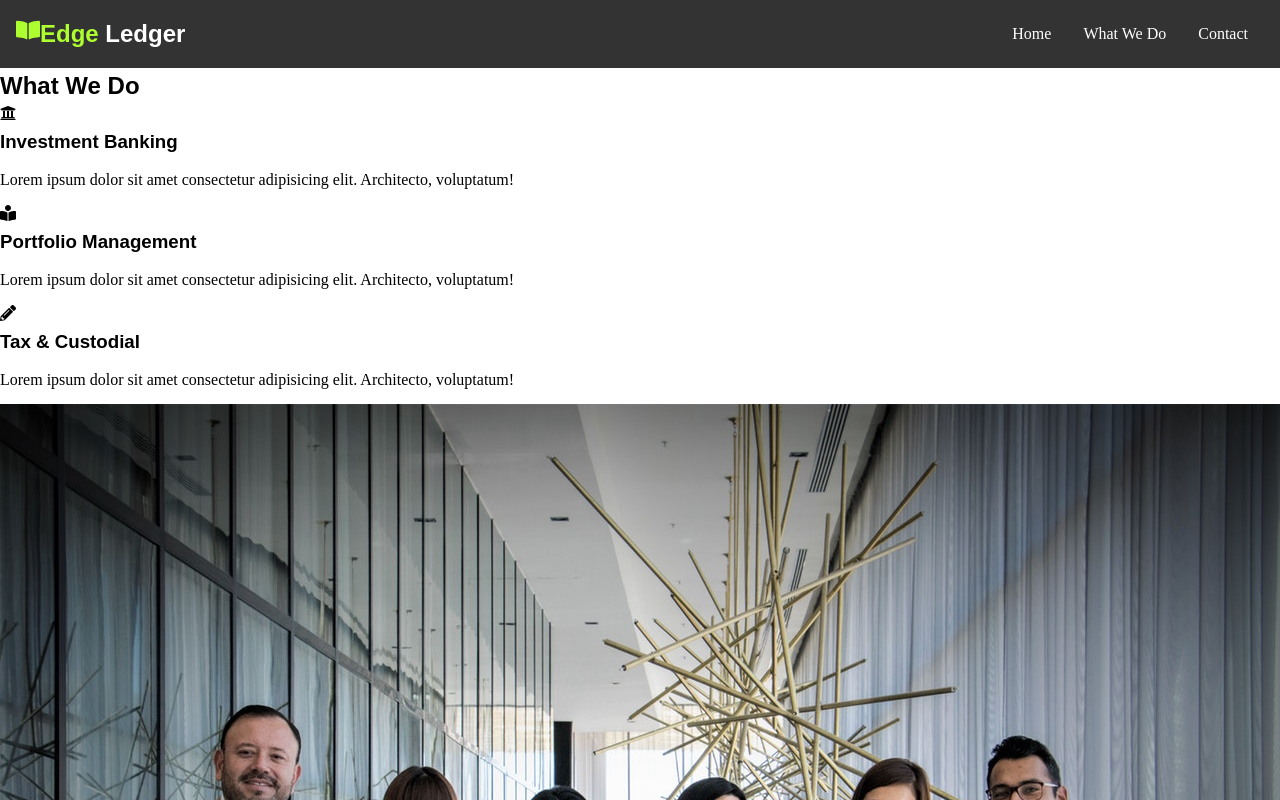
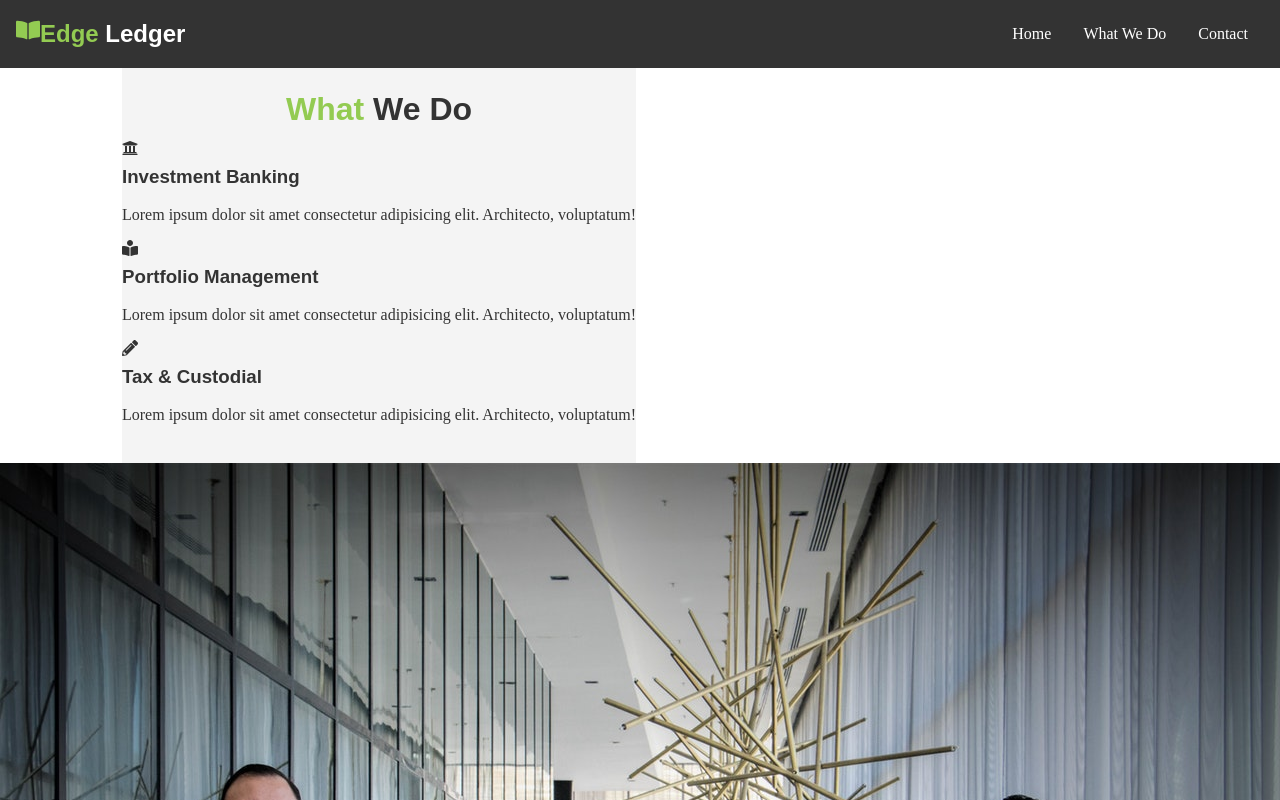
Before and after one commit to zbyszrom/gatsby-edgeledger, a Gatsby site: page /whot-who in a window 1280 px wide. Shown: the top 800 px of the page. Built offline with nearby package versions, Linux system fonts and the light colour scheme; Gatsby itself is replaced by a stand-in of ours; a web font is replaced by a local one.

Commit message:
style improvemets

```diff
--- a/src/components/clients.js
+++ b/src/components/clients.js
@@ -12,9 +12,9 @@ const Clients = ()=>{
 
 
     return(
-        <section>
+        <section className='container'>
         <div>
-        <h2>Our Clients</h2>
+        <h2><span>Our</span> Clients</h2>
         <div>
 
         <div><img src={logo1} alt="Client"/></div>
--- a/src/components/navbar.js
+++ b/src/components/navbar.js
@@ -14,9 +14,6 @@ const Nav = styled.nav`
   z-index: 1;
   padding: 1rem;
   `
-const Span= styled.span`
-  color: greenyellow;
-`
 const Ul = styled.ul`
   display: flex;
   align-items: center;
@@ -36,7 +33,7 @@ const Navbar = ()=>{
     return(
         <Nav>
             <h1>
-            <Span><FaBookOpen/>Edge</Span> Ledger
+            <span><FaBookOpen/>Edge</span> Ledger
             </h1>
             <Ul>
                 <li>
--- a/src/components/what.js
+++ b/src/components/what.js
@@ -1,17 +1,24 @@
 import React from'react'
 import {FaUniversity, FaBookReader, FaPencilAlt} from "react-icons/fa"
+import styled from "styled-components"
+
+const Container = styled.div`
+  background: #f4f4f4;
+  color: #333;
+  padding: 1.5rem 0;
+`
 
 const What = ()=>{
     return(
-        <section>
-             <div>
-            <h2>What We Do</h2>
+      <section className='container'>
+        <Container>
+            <h2><span>What</span> We Do</h2>
             <div>
             <div>
               <FaUniversity/>
             <h3>Investment Banking</h3>
             <p>Lorem ipsum dolor sit amet consectetur adipisicing elit. Architecto, voluptatum!</p>
-          </div>
+            </div>
             </div>
             <div>
             <div>
@@ -27,8 +34,8 @@ const What = ()=>{
               <p>Lorem ipsum dolor sit amet consectetur adipisicing elit. Architecto, voluptatum!</p>
             </div>
             </div>
-        </div>
-        </section>
+        </Container>
+      </section>
 
 
     )
--- a/src/components/who.js
+++ b/src/components/who.js
@@ -1,6 +1,7 @@
 import React from'react'
 import { useStaticQuery, graphql } from "gatsby"
 import Img from "gatsby-image"
+import styled from 'styled-components'
 
 const getPeople = graphql `
 query {
@@ -13,7 +14,11 @@ query {
     }
 }
 `
-
+const Container = styled.div`
+  background: #333;
+  color: #fff;
+  padding: 2rem;
+`
 const Who = ()=>{
     const data = useStaticQuery(getPeople)
     return(
@@ -22,9 +27,9 @@ const Who = ()=>{
           <Img
             fluid = {data.Who.childImageSharp.fluid} className = ''/>
           </div>
-      <section>
-
-            <h2>Who We Are</h2>
+      <section >
+      <Container>
+            <h2><span>Who </span>We Are</h2>
             <p>Lorem ipsum dolor sit, amet consectetur adipisicing elit. Tempora culpa harum voluptas ratione enim consequuntur illo, atque, aut doloribus unde repellendus sit delectus beatae aspernatur placeat corrupti. Ipsa, itaque quas.</p>
       <h3>Our Team</h3>
       <ul>
@@ -34,8 +39,8 @@ const Who = ()=>{
         <li>Janet Williams: Investment Manager</li>
         <li>Kara Jackson: Senior Accountant</li>
       </ul>
-
-        </section>
+     </Container>
+      </section>
         </>
     )
 }
--- a/src/styles/global.css
+++ b/src/styles/global.css
@@ -11,6 +11,12 @@
   h1, h2, h3, h4, h5, h6 {
     font-family: 'Tomorrow', sans-serif;
   }
+  h2 {
+      font-size: 2rem;
+      margin-bottom: 0.75rem;
+      line-height: 1.1;
+      text-align:center;
+  }
 p {
     margin: 0.75rem 0;
   }
@@ -20,3 +26,6 @@ a {
 li {
     list-style: none;
 }
+span {
+    color: #93cb52;
+}
--- a/src/styles/layout.css
+++ b/src/styles/layout.css
@@ -1,3 +1,9 @@
 section{
   display: flex;
 }
+.container {
+  max-width: 1100px;
+  margin: auto;
+  padding: 0 2rem;
+  overflow: hidden;
+}
```
Also changed, not shown: src/pages/contact.js (+9 -2 lines).
